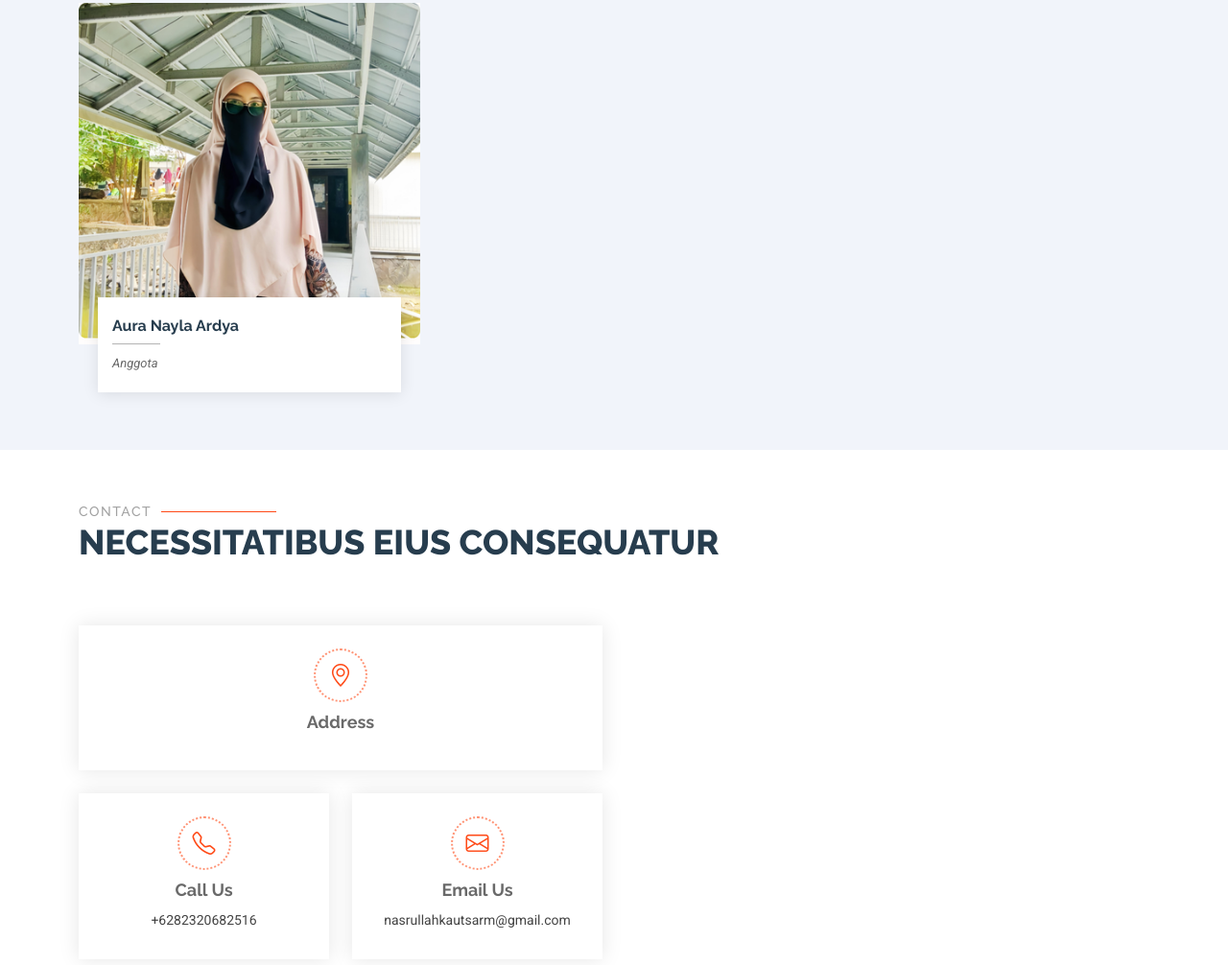
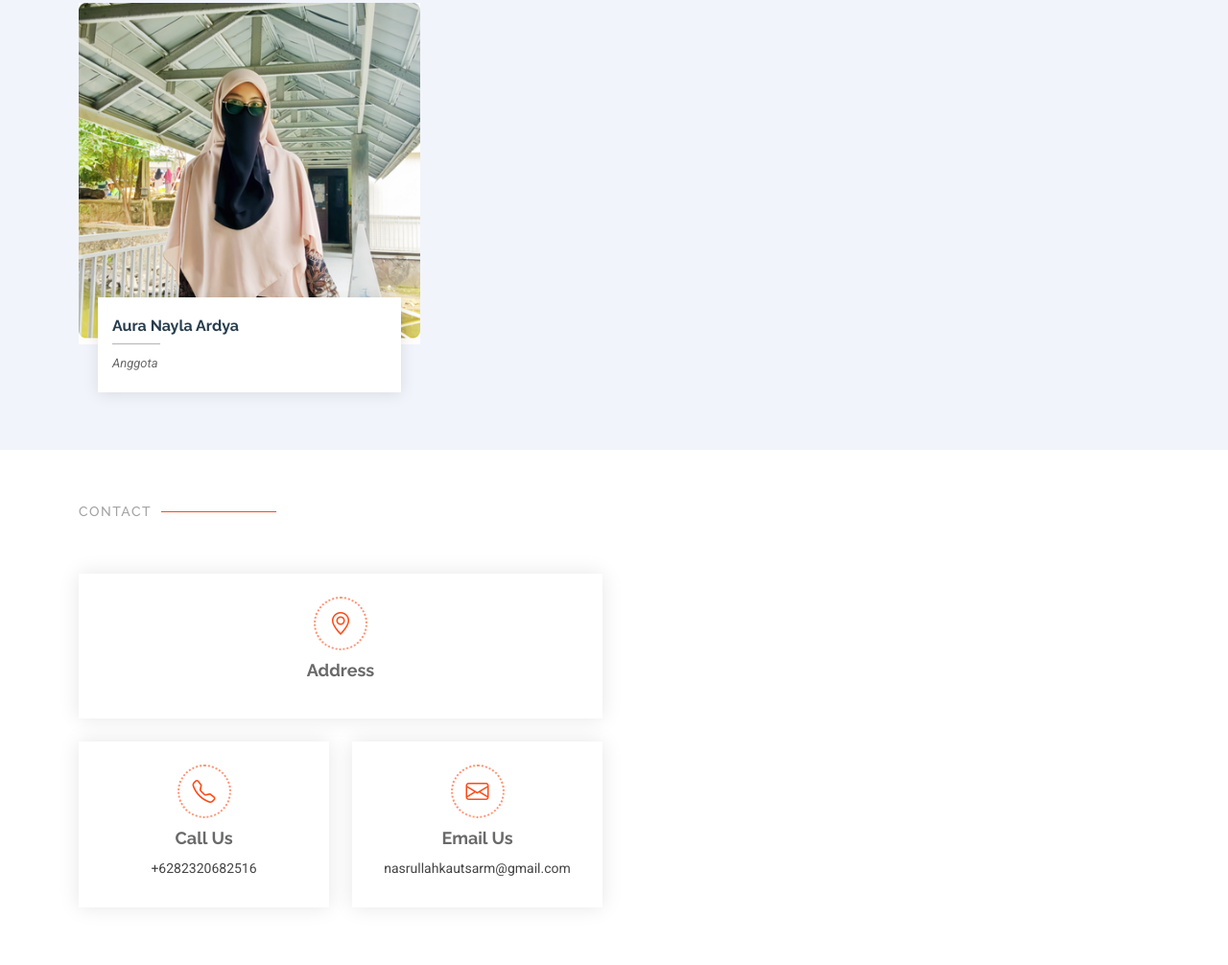
Before and after one commit to nazril123-ind/uji, a plain HTML site: page index.html in a window 1280 px wide. Shown: the part 5692-6698 px from the top of the page at 96% size. Drawn offline with Linux system fonts and the light colour scheme.

Commit message:
Update index.html

```diff
--- a/index.html
+++ b/index.html
@@ -359,7 +359,7 @@ Mendorong perubahan dengan mengajak seluruh pemangku kepentingan untuk berkontri
       <!-- Section Title -->
       <div class="container section-title" data-aos="fade-up">
         <h2>Contact</h2>
-        <p>Necessitatibus eius consequatur</p>
+
       </div><!-- End Section Title -->
 
       <div class="container" data-aos="fade-up" data-aos-delay="100">
```
